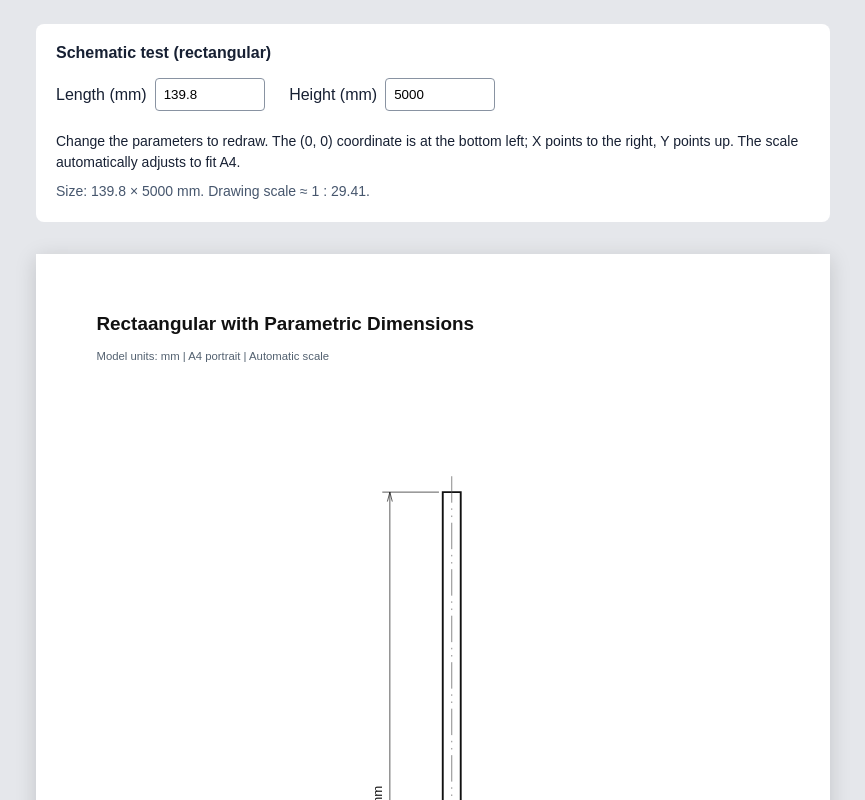
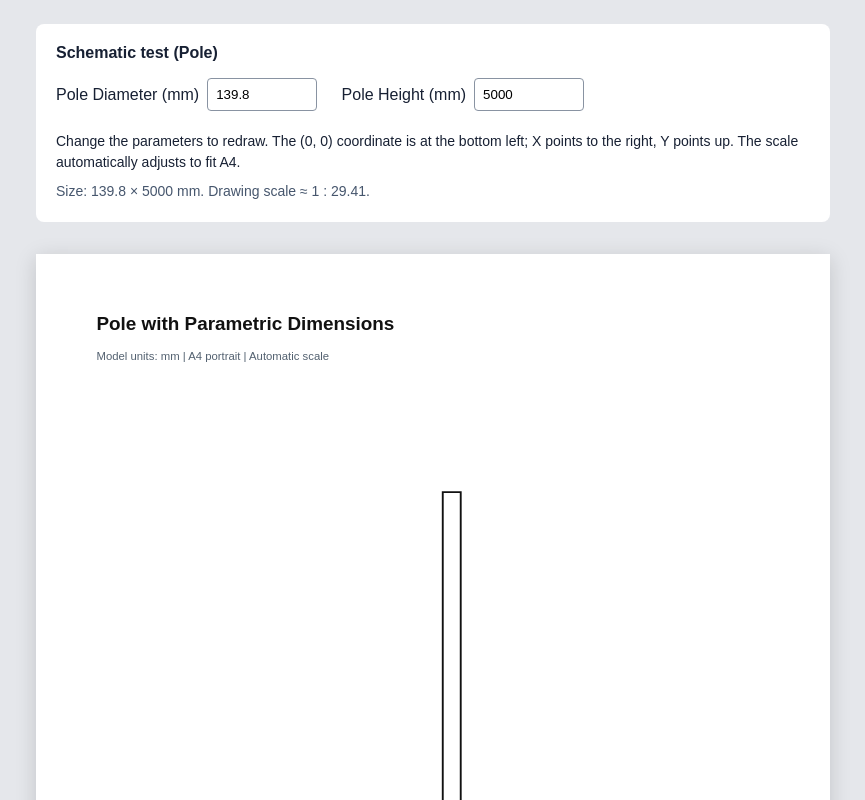
Before and after one commit to Amiril1424/test_FE_schematic, a plain HTML site: page schematic_test.html in a window 1280 px wide. Shown: the top 800 px of the page, without its empty margins (207-1072 px from the left). Drawn offline with Linux system fonts and the light colour scheme.

Commit message:
Pisah Dimensi dengan object, sementara object aja dulu

```diff
--- a/schematic_test.html
+++ b/schematic_test.html
@@ -9,9 +9,9 @@
   </head>
   <body>
     <form class="controls" id="parameters">
-      <strong>Schematic test (rectangular)</strong>
-      <label>Length (mm) <input id="width" type="number" min="1" max="100000" step="any" value="139.8" required /></label>
-      <label>Height (mm) <input id="height" type="number" min="1" max="100000" step="any" value="5000" required /></label>
+      <strong>Schematic test (Pole)</strong>
+      <label>Pole Diameter (mm) <input id="width" type="number" min="1" max="100000" step="any" value="139.8" required /></label>
+      <label>Pole Height (mm) <input id="height" type="number" min="1" max="100000" step="any" value="5000" required /></label>
       <p>Change the parameters to redraw. The (0, 0) coordinate is at the bottom left; X points to the right, Y points up. The scale automatically adjusts to fit A4.</p>
       <p id="status" role="status"></p>
     </form>
--- a/schematic_test.js
+++ b/schematic_test.js
@@ -24,20 +24,23 @@ const format = (value) => Number(value.toFixed(2)).toLocaleString("en-US", {useG
 // root: Grup SVG tujuan
 // origin: posisi titik engineering (0, 0) pada kertas
 // scale; rasio ukuran kertas terhadap gambar sebenarnya
+// this berarti: object DrawingEngine yang sedang menjalankan method tersebut.
 class DrawingEngine {
+  // PROPERTY in Class DrawingEngine
   constructor(root, origin, scale) {
     this.root = root;
     this.origin = origin;
     this.scale = scale; // paper mm / actual mm
   }
 
+  // ///////////METHOD in Class DrawingEngine////////////////////////////////
   // Engineering: +Y up. SVG: +Y down. Only this function converts coordinates.
   // origin = { x: 100, y: 200 };
   // scale = 0.5;
   // toSvg(20, 30);
   // Hasil: { x: 110, y: 185 }
-  // x dan y adalah property dari toSvg
-  // xMm, yMm adalah parameter dari toSvg
+  // xMm dan yMm adalah parameter method toSvg().
+  // x dan y adalah property dari object yang dikembalikan/direturn oleh toSvg().
   toSvg(xMm, yMm) {
     return {
       x: this.origin.x + xMm * this.scale,
@@ -138,7 +141,9 @@ class DrawingEngine {
   }
 }
 
-function drawRectangle(engine, model) {
+// Draw Objects here:
+// Pole
+function drawPole(engine, model) {
   const w = model.width;
   const h = model.height;
   engine.drawPolyline([
@@ -148,12 +153,22 @@ function drawRectangle(engine, model) {
     { x: 0, y: h },
     { x: 0, y: 0 }
   ]);
-  const extension = 5 / engine.scale;
-  engine.drawLine({ x: w / 2, y: -extension }, { x: w / 2, y: h + extension }, "centerline");
-  engine.drawLine({ x: -extension, y: h / 2 }, { x: w + extension, y: h / 2 }, "centerline");
-  engine.drawDimension({ x: 0, y: 0 }, { x: w, y: 0 }, "horizontal", 14, `${format(w)} mm`);
-  engine.drawDimension({ x: 0, y: 0 }, { x: 0, y: h }, "vertical", -14, `${format(h)} mm`);
 }
+
+
+
+
+
+
+
+
+
+
+
+
+
+
+
 
 
 
@@ -171,19 +186,11 @@ function render(model) {
   const scale = Math.min(140 / model.width, 170 / model.height);
   const origin = { x: 110 - model.width * scale / 2, y: 148 + model.height * scale / 2 };
   const engine = new DrawingEngine(content, origin, scale);
-  engine.drawText(16, 20, "Rectaangular with Parametric Dimensions", "drawing-text heading");
+  engine.drawText(16, 20, "Pole with Parametric Dimensions", "drawing-text heading");
   engine.drawText(16, 28, "Model units: mm | A4 portrait | Automatic scale", "drawing-text note");
-  drawRectangle(engine, model);
+  drawPole(engine, model);
 
-  // Local axes show the engineering origin. Their displayed length is fixed.
-  const axisLength = 10 / scale;
-  engine.drawLine({ x: 0, y: 0 }, { x: axisLength, y: 0 }, "axis-line");
-  engine.drawLine({ x: 0, y: 0 }, { x: 0, y: axisLength }, "axis-line");
-  engine.drawText(origin.x + 11, origin.y - 1, "X →", "drawing-text axis-label");
-  engine.drawText(origin.x + 1, origin.y - 11, "Y ↑", "drawing-text axis-label");
-  engine.drawText(origin.x + 2, origin.y + 6, "(0, 0)", "drawing-text axis-label");
   engine.drawText(16, 269, `Scale ≈ 1 : ${format(1 / scale)} | Length ${format(model.width)} mm × Height ${format(model.height)} mm`, "drawing-text note");
-  // engine.drawText(16, 276, "Thick: object · Thin: dimension · Long-dash-dot: centerline", "drawing-text note");
   status.textContent = `Size: ${format(model.width)} × ${format(model.height)} mm. Drawing scale ≈ 1 : ${format(1 / scale)}.`;
 }
 
```
